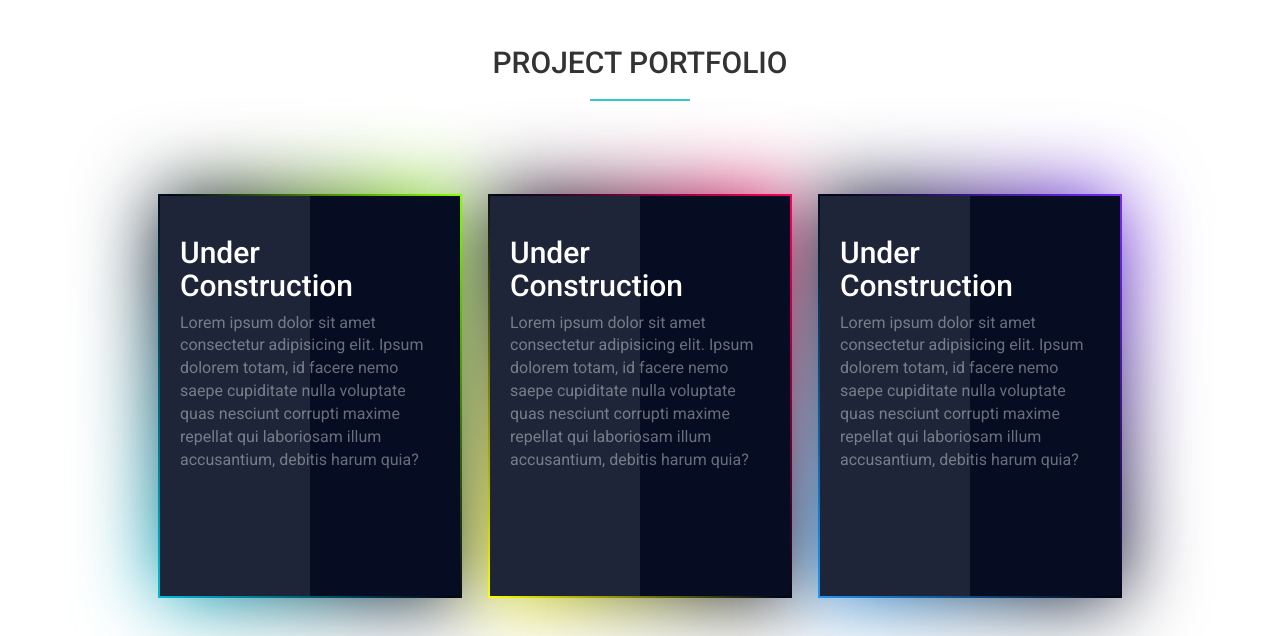
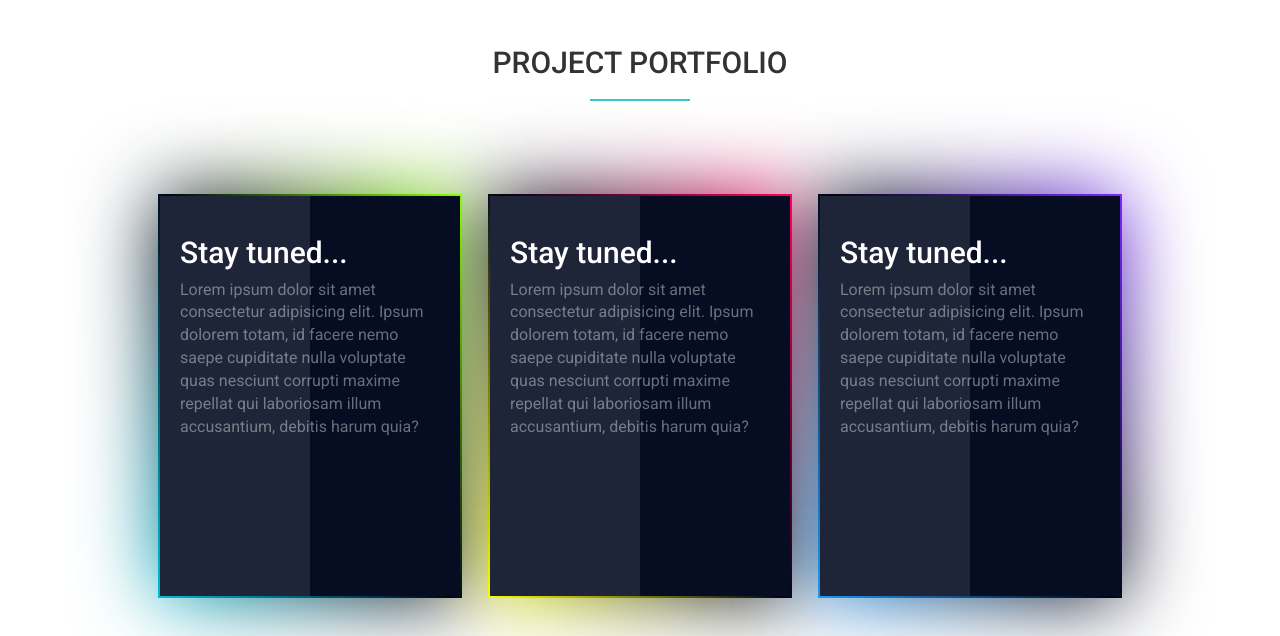
Before and after one commit to leokyeung/leokyeung.com, a PHP site: page / in a window 1280 px wide. Shown: the part 2332-2968 px from the top of the page. Run offline with PHP 8.4, Linux system fonts and the light colour scheme.

Commit message:
Updated some text

```diff
--- a/css/style.css
+++ b/css/style.css
@@ -36,10 +36,6 @@ h3 {
     background-image: linear-gradient(to right bottom, rgba(30, 115, 172, 0.7), rgba(142, 57, 153, 0.6)), url("../img/building.jpg");
     -webkit-clip-path: polygon(0 0, 100% 0, 100% 80vh, 0 100%);
     clip-path: polygon(0 0, 100% 0, 100% 80vh, 0 100%);
-    position: absolute;
-    top:0px;
-    left:0px;
-    width: 100%;
 }
 
 #home-content-box {
--- a/index.html
+++ b/index.html
@@ -189,7 +189,7 @@
             <div class="box">
                 <div class="glass"></div>
                 <div class="content">
-                    <h2>Under Construction</h2>
+                    <h2>Stay tuned...</h2>
                     <p>Lorem ipsum dolor sit amet consectetur adipisicing elit. Ipsum dolorem totam, id facere nemo
                         saepe cupiditate nulla voluptate quas nesciunt corrupti maxime repellat qui laboriosam illum
                         accusantium, debitis harum quia?</p>
@@ -200,7 +200,7 @@
             <div class="box">
                 <div class="glass"></div>
                 <div class="content">
-                    <h2>Under Construction</h2>
+                    <h2>Stay tuned...</h2>
                     <p>Lorem ipsum dolor sit amet consectetur adipisicing elit. Ipsum dolorem totam, id facere nemo
                         saepe cupiditate nulla voluptate quas nesciunt corrupti maxime repellat qui laboriosam illum
                         accusantium, debitis harum quia?</p>
@@ -211,7 +211,7 @@
             <div class="box">
                 <div class="glass"></div>
                 <div class="content">
-                    <h2>Under Construction</h2>
+                    <h2>Stay tuned...</h2>
                     <p>Lorem ipsum dolor sit amet consectetur adipisicing elit. Ipsum dolorem totam, id facere nemo
                         saepe cupiditate nulla voluptate quas nesciunt corrupti maxime repellat qui laboriosam illum
                         accusantium, debitis harum quia?</p>
```
